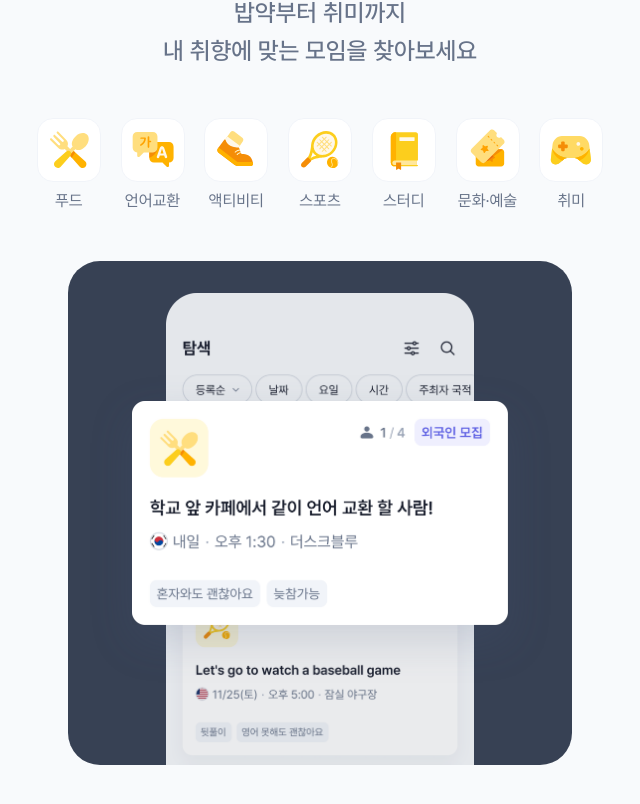
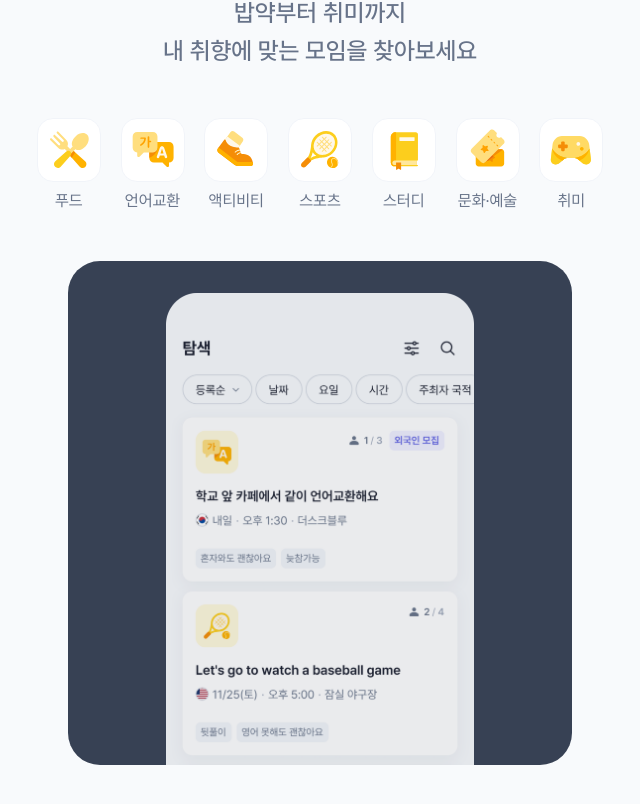
Before and after one commit to yxunakim84/BISKIT_Onboarding, a Next.js app: page / in a window 1280 px wide. Shown: the part 3537-4341 px from the top of the page, without its empty margins (320-960 px from the left). Built offline with nearby package versions, Linux system fonts and the light colour scheme.

Commit message:
style: fix animation duration

```diff
--- a/src/components/Part4/Part4.tsx
+++ b/src/components/Part4/Part4.tsx
@@ -49,24 +49,20 @@
 export default function Part4({ windowWidth }: Part4Props) {
   const animatedItem = {
     0: useScrollFadeIn(DirectionType.up, 1.2, 0.1, 0.5),
-    1: useScrollFadeIn(DirectionType.up, 1.6, 0.1, 0.5),
-    2: useScrollFadeIn(DirectionType.up, 1.3, 0.1, 0.5),
-    3: useScrollFadeIn(DirectionType.up, 1.6, 0.3, 0.5),
+    1: useScrollFadeIn(DirectionType.up, 1.3, 0.1),
+    2: useScrollFadeIn(DirectionType.up, 1.8, 0.3),
   };
 
   return (
     <section className="mobile:pt-[60px] mobile:pb-[40px] mobile:px-5 laptop:py-[100px] laptop:px-[40px] flex-col items-center bg-bg-elevation1 flex">
       <div className="laptop:max-w-[1220px] mobile:gap-y-12 w-full flex mobile:flex-col desktop:flex-row items-center desktop:justify-between">
         <div className="desktop:pr-8 flex w-full flex-col laptop:gap-y-12 mobile:gap-y-8">
-          <div className="flex flex-col mobile:items-center mobile:text-center desktop:text-start desktop:items-start mobile:gap-y-3 laptop:gap-y-6">
-            <div className="text-content-default laptop:text-title48Bd mobile:text-heading24Bd animate-fadeIn">
+          <div className="flex flex-col mobile:items-center mobile:text-center desktop:text-start desktop:items-start mobile:gap-y-3 laptop:gap-y-6 animate-fadeIn">
+            <div className="text-content-default laptop:text-title48Bd mobile:text-heading24Bd">
               내 취향에
               <br />딱 맞는 모임
             </div>
-            <div
-              className="laptop:text-heading24Md mobile:text-body16Rg text-content-weaker"
-              {...animatedItem[1]}
-            >
+            <div className="laptop:text-heading24Md mobile:text-body16Rg text-content-weaker">
               밥약부터 취미까지
               <br />내 취향에 맞는 모임을 찾아보세요
             </div>
@@ -81,6 +77,7 @@
                 ul.nextSibling.setAttribute('aria-hidden', 'true');
             })"
               className="w-full inline-flex flex-nowrap overflow-hidden [mask-image:_linear-gradient(to_right,transparent_0,_black_128px,_black_calc(100%-128px),transparent_100%)] animate-fadeIn"
+              {...animatedItem[0]}
             >
               <ul className="animate-infiniteScroll flex items-center justify-center md:justify-start">
                 {category_list.map((category) => (
@@ -106,7 +103,7 @@
             </div>
           ) : (
             <div
-              className="flex overflow-x-scroll no-scrollbar mobile:justify-center desktop:justify-start mobile:gap-x-6 laptop:gap-x-0 mobile:w-full"
+              className="flex mobile:justify-center desktop:justify-start mobile:gap-x-6 laptop:gap-x-0 mobile:w-full"
               {...animatedItem[0]}
             >
               {category_list.map((category) => (
@@ -122,7 +119,7 @@
 
         <div
           className="relative shrink-0 aspect-square mobile:w-full mobile:h-full mobile_m:w-[335px] mobile_m:h-[335px] laptop:w-[504px] laptop:h-[504px] bg-bg-inverseWeak flex flex-col items-center justify-center laptop:rounded-[32px] mobile:rounded-[20px]"
-          {...animatedItem[2]}
+          {...animatedItem[1]}
         >
           <div className="relative mobile:aspect-square mobile:w-full mobile_m:w-[206px] mobile_m:h-[446px] laptop:w-[311px] laptop:h-[672px]">
             <Image
@@ -135,7 +132,7 @@
           </div>
           <div
             className="absolute laptop:w-[377px] laptop:h-[224px] mobile_m:w-[250px] mobile_m:h-[150px] mobile:aspect-square mobile:w-full mobile_m:shadow-shadow-3"
-            {...animatedItem[3]}
+            {...animatedItem[1]}
           >
             <Image
               src="/assets/img/screen/meetup.png"
```
